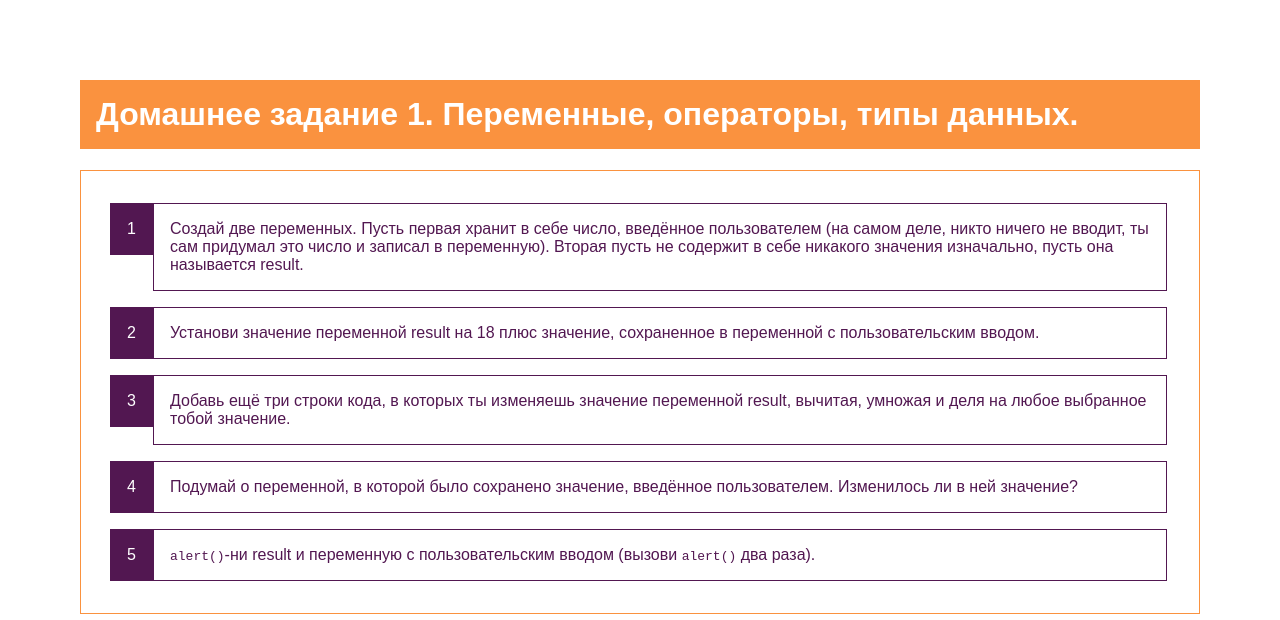
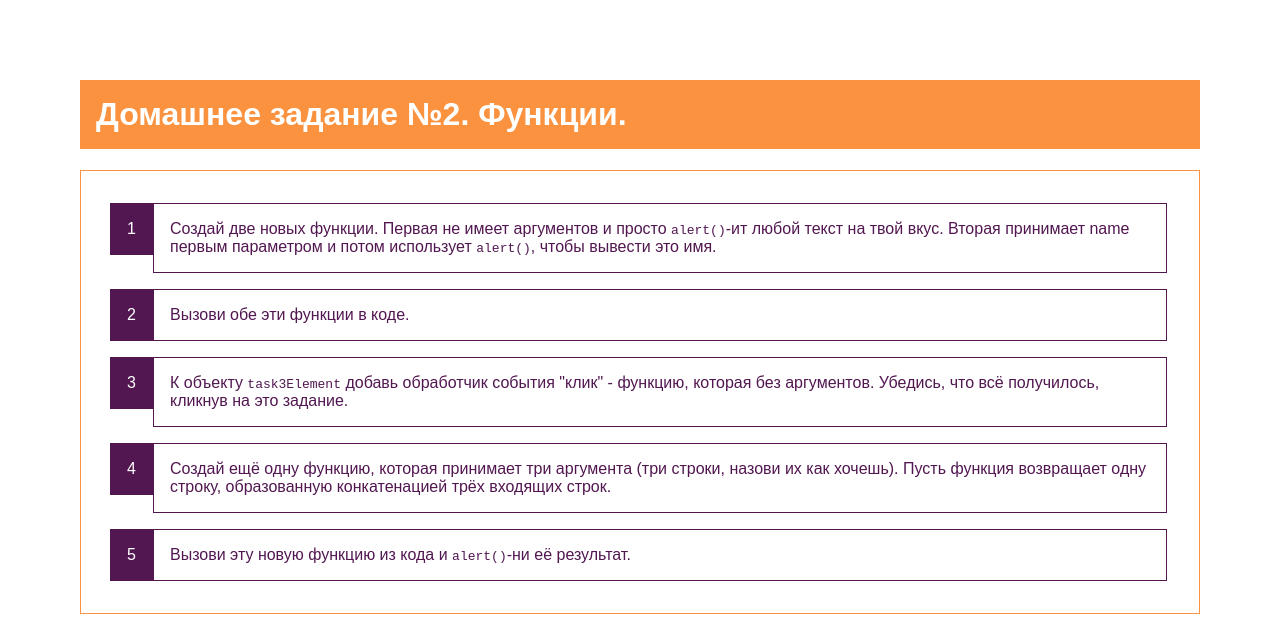
Before and after one commit to ESCA7A/SHELPEA.LESSON1, a plain HTML site: page index.html in a window 1280 px wide. Drawn offline with Linux system fonts and the light colour scheme.

Commit message:
Add files via upload

```diff
--- /dev/null
+++ b/assignment.js
@@ -0,0 +1,22 @@
+const task3Element = document.getElementById('task-3');
+
+function noArgs() {
+    alert("любой текст");
+}
+
+function showName(name) {
+    alert(name);
+}
+
+noArgs();
+
+showName("Пашуня");
+
+task3Element.onclick = noArgs;
+
+alert(concatThreeStr("str", "in", "g"));
+
+function concatThreeStr(a, b, c) {
+    concat = a + b + c;
+    return concat;
+}
--- a/index.html
+++ b/index.html
@@ -4,36 +4,32 @@
     <meta charset="UTF-8" />
     <meta name="viewport" content="width=device-width, initial-scale=1.0" />
     <meta http-equiv="X-UA-Compatible" content="ie=edge" />
-    <title>Домашнее задание 1. Переменные, операторы, типы данных.</title>
+    <title>Домашнее задание №2. Функции.</title>
     <link rel="stylesheet" href="styles.css" />
   </head>
   <body>
-    <h1>Домашнее задание 1. Переменные, операторы, типы данных.</h1>
+    <h1>Домашнее задание №2. Функции.</h1>
     <ol>
       <li>
-        Создай две переменных. Пусть первая хранит в себе число, введённое
-        пользователем (на самом деле, никто ничего не вводит, ты сам придумал
-        это число и записал в переменную). Вторая пусть не содержит в себе
-        никакого значения изначально, пусть она называется result.
+        Создай две новых функции.
+        Первая не имеет аргументов и просто <code>alert()</code>-ит любой текст на твой вкус.
+        Вторая принимает name первым параметром и потом использует <code>alert()</code>, чтобы вывести это имя.
       </li>
       <li>
-        Установи значение переменной result на 18 плюс значение, сохраненное в
-        переменной с пользовательским вводом.
+        Вызови обе эти функции в коде.
+      </li>
+      <li id="task-3">
+        К объекту <code>task3Element</code> добавь обработчик события "клик" - функцию, которая без аргументов.
+        Убедись, что всё получилось, кликнув на это задание.
       </li>
       <li>
-        Добавь ещё три строки кода, в которых ты изменяешь значение переменной
-        result, вычитая, умножая и деля на любое выбранное тобой значение.
+        Создай ещё одну функцию, которая принимает три аргумента (три строки, назови их как хочешь).
+        Пусть функция возвращает одну строку, образованную конкатенацией трёх входящих строк.
       </li>
       <li>
-        Подумай о переменной, в которой было сохранено значение, введённое
-        пользователем. Изменилось ли в ней значение?
-      </li>
-      <li>
-        <code>alert()</code>-ни result и переменную с пользовательским вводом
-        (вызови <code>alert()</code> два раза).
+        Вызови эту новую функцию из кода и <code>alert()</code>-ни её результат.
       </li>
     </ol>
     <script src="assignment.js"></script>
-    <script src="forexample.js"></script>
   </body>
 </html>
```
Also changed, not shown: styles.css (line endings or trailing spaces).
